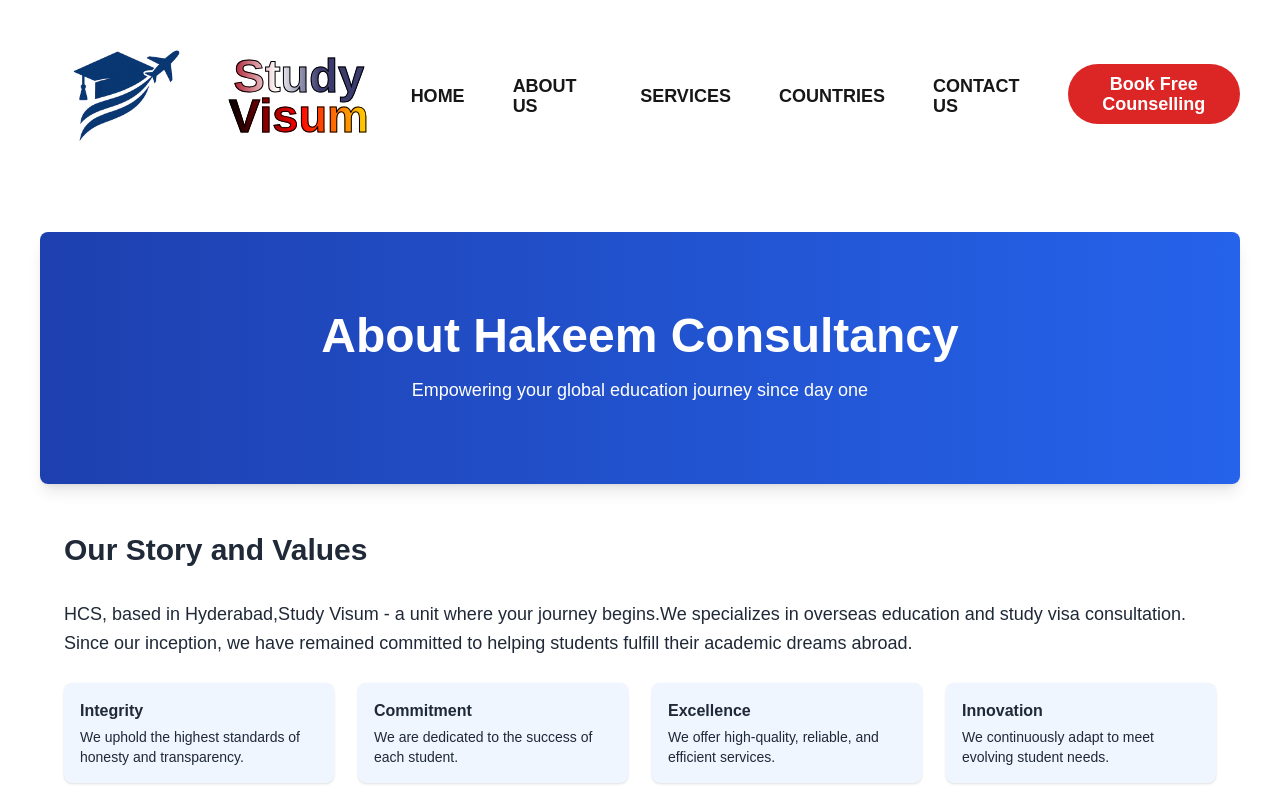
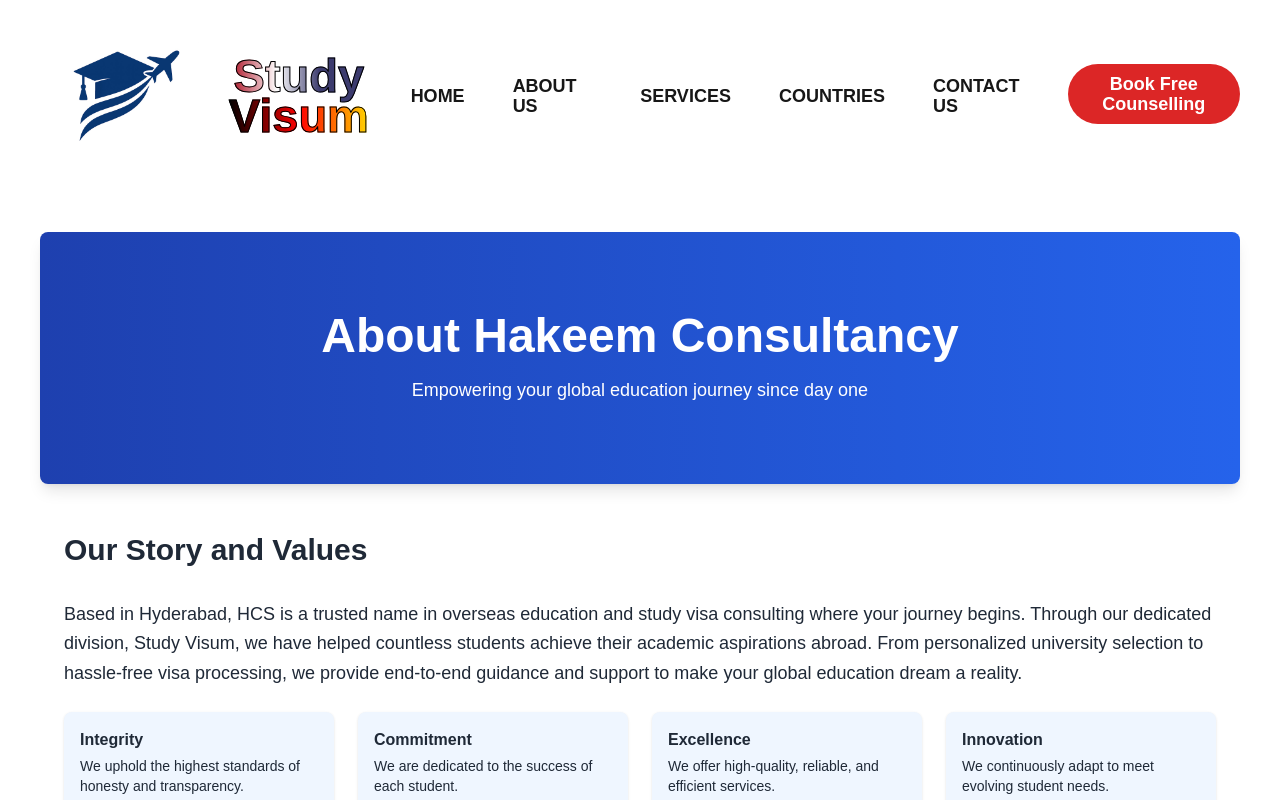
Before and after one commit to TeamAlgoarn/hakeem_consultancy, a Next.js app: page /about in a window 1280 px wide. Shown: the top 800 px of the page. Built offline with nearby package versions, Linux system fonts and the light colour scheme.

Commit message:
Updated the about section and Capitalized country name and UI improvements

```diff
--- a/app/about/page.tsx
+++ b/app/about/page.tsx
@@ -265,7 +265,8 @@ export default function AboutPage() {
         <section className="max-w-6xl mx-auto mb-16">
           <h2 className="text-3xl font-semibold mb-4  inline-block">Our Story and Values</h2>
           <p className="mt-4 text-lg leading-relaxed">
-            HCS, based in Hyderabad,Study Visum - a unit where your journey begins.We specializes in overseas education and study visa consultation. Since our inception, we have remained committed to helping students fulfill their academic dreams abroad.
+            Based in Hyderabad, HCS is a trusted name in overseas education and study visa consulting where your journey begins. Through our dedicated division, Study Visum, we have helped countless students achieve their academic aspirations abroad.
+From personalized university selection to hassle-free visa processing, we provide end-to-end guidance and support to make your global education dream a reality.
           </p>
           <div className="grid sm:grid-cols-2 lg:grid-cols-4 gap-6 mt-6">
             {['Integrity', 'Commitment', 'Excellence', 'Innovation'].map((value, i) => (
--- a/app/components/CountrySlider.tsx
+++ b/app/components/CountrySlider.tsx
@@ -148,7 +148,9 @@ export default function CountrySlider() {
                   </div>
                 </div>
                 <div className="text-center pt-10 pb-4">
-                  <h3 className="text-lg font-semibold text-gray-700">{country.name}</h3>
+                  <h3 className="text-lg font-semibold text-gray-700 ">{country.name.charAt(0).toUpperCase()+ country.name.slice(1)}
+
+                  </h3>
                 </div>
               </a>
             </SwiperSlide>
--- a/app/countries/france/page.tsx
+++ b/app/countries/france/page.tsx
@@ -3,7 +3,7 @@
 import Image from 'next/image';
 import Link from 'next/link';
 import CounsellingForm from '@/app/components/CounsellingForm';
-export default function francePage() {
+export default function FrancePage() {
   return (
     <div>
       {/* Hero Section */}
--- a/app/countries/page.tsx
+++ b/app/countries/page.tsx
@@ -240,7 +240,7 @@ const countries = [
     link: '/countries/ireland',
   },
   {
-    name: 'france',
+    name: 'France',
     image: '/flag-france.jpg',
     description: ['Country Info', 'Visa Tips'],
     link: '/countries/france',
```
